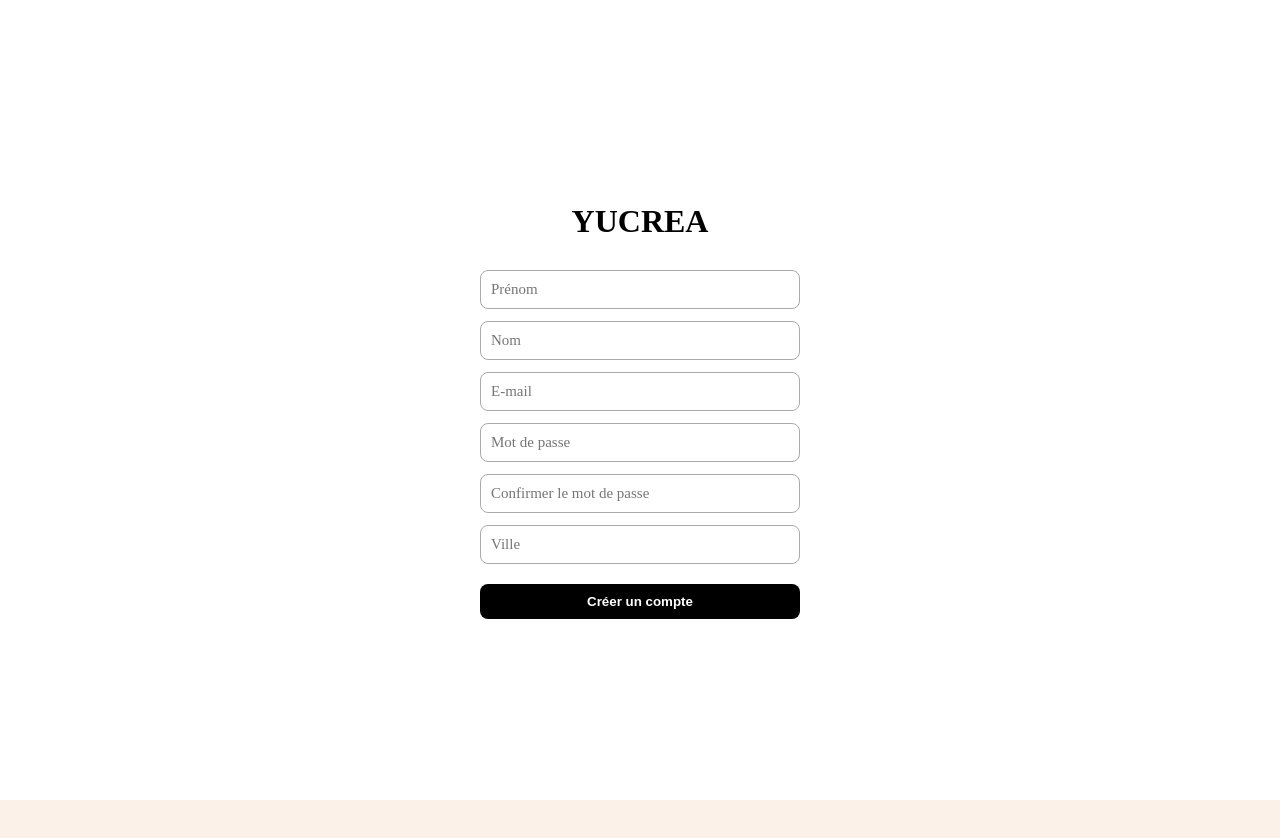
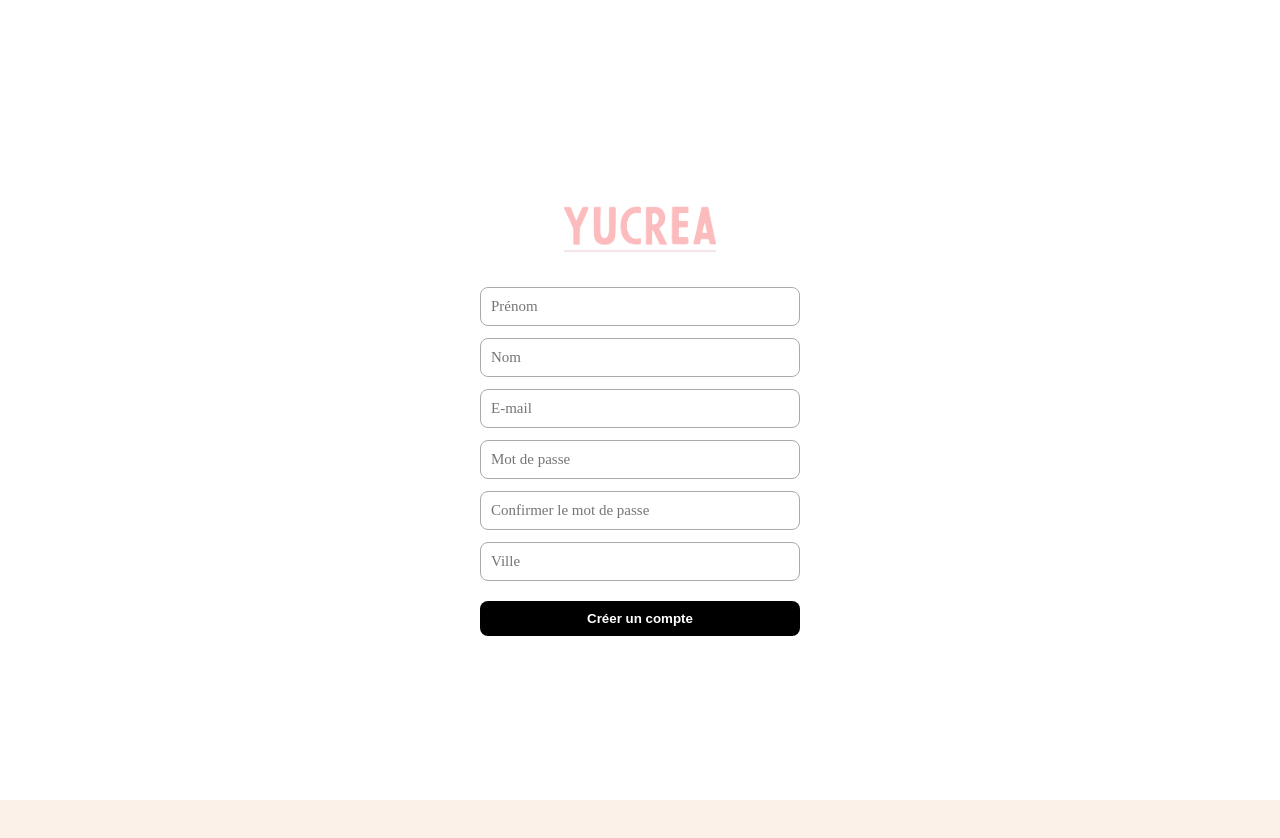
Before and after one commit to itigra5/Projet_TM, a React (Vite) app: page /inscription in a window 1280 px wide. Shown: the top 838 px of the page. Built offline with nearby package versions, Linux system fonts and the light colour scheme; a web font is replaced by a local one.

Commit message:
Ajout du logo

```diff
--- a/src/Components/Connexion.css
+++ b/src/Components/Connexion.css
@@ -8,11 +8,10 @@
   font-family: "Averia Serif Libre", serif;
 }
 
-.login_logo {
-  font-weight: 700;
-  font-size: 34px;
-  margin-bottom: 40px;
-  text-align: center;
+.login_logo_img {
+  height: 80px;
+  width: auto;
+  object-fit: contain;
 }
 
 .login_form {
--- a/src/Components/Connexion.jsx
+++ b/src/Components/Connexion.jsx
@@ -36,7 +36,9 @@ export default function Connexion() {
   return (
   <div className="login_page fixed-page">
     <div className="auth_container">
-      <h1 className="login_logo">YUCREA</h1>
+      <h1 className="login_logo">
+      <img src="/images/logo.png" alt="Yucrea logo" className="login_logo_img" />
+      </h1>
 
       <form className="login_form" onSubmit={handleSubmit}>
         <input
--- a/src/Components/Header.jsx
+++ b/src/Components/Header.jsx
@@ -6,8 +6,9 @@ function Header() {
 
   return (
     <div id="header">
-      <span className="head" id="LogoSite"></span>
-      <span className="head" id="PageName">Yucrea</span>
+      <span className="head" id="LogoSite">
+      <img src="/images/logo.png" alt="Ucrea logo" className="header_logo" /></span>
+      <span className="head" id="PageName"></span>
 
       {/* Ajout du bouton cœur */}
       <button
--- a/src/Components/Inscription.css
+++ b/src/Components/Inscription.css
@@ -8,12 +8,12 @@
   font-family: "Averia Serif Libre", serif;
 }
 
-.signup_logo {
-  font-weight: 700;
-  font-size: 32px;
-  margin-bottom: 30px;
-  text-align: center;
+.signup_logo_img {
+  height: 80px;
+  width: auto;
+  object-fit: contain;
 }
+
 
 .signup_form {
   display: flex;
--- a/src/Components/Inscription.jsx
+++ b/src/Components/Inscription.jsx
@@ -54,7 +54,9 @@ export default function Inscription() {
   return (
   <div className="signup_page fixed-page">
     <div className="auth_container">
-      <h1 className="signup_logo">YUCREA</h1>
+      <h1 className="signup_logo">
+      <img src="/images/logo.png" alt="Yucrea logo" className="signup_logo_img" />
+      </h1>
 
       <form className="signup_form" onSubmit={handleSubmit}>
         <input name="prenom" placeholder="Prénom" value={form.prenom} onChange={handleChange} />
--- a/src/Components/Layout.css
+++ b/src/Components/Layout.css
@@ -15,9 +15,11 @@
   z-index: 10;
 }
 
-.head{
-    margin: 10px;
-    font-size: 20px;
+.header_logo {
+  height: 20px;
+  width: auto;
+  object-fit: contain;
+  display: block;
 }
 
 #NavBar {
@@ -52,7 +54,7 @@
   }
 
 .no-chrome{
-  /* pages /welcome, /connexion, /inscription : plein écran blanc */
+  /* pages welcome, connexion, inscription : plein écran blanc */
   padding: 0;
   min-height: 100dvh;
   background: #fff;
@@ -63,17 +65,17 @@
 .fixed-page {
   position: fixed;
   inset: 0;
-  background-color: #fff; /* fond blanc (ou celui que tu veux) */
+  background-color: #fff;
   display: flex;
   justify-content: center;
   align-items: center;
   padding: 16px;
 }
 
-/* Optionnel : s’assurer que le body ne scroll pas non plus */
 
 
-/* Cadre centré + largeur/hauteur maîtrisées */
+
+
 .auth_container{
   display: flex;
   flex-direction: column;
@@ -84,7 +86,7 @@
   padding: 0;
 }
 
-/* Titre/logo */
+
 .auth_logo{
   text-align: center;
   font-family: "Averia Serif Libre", serif;
@@ -94,7 +96,7 @@
 }
 
 
-/* Formulaire harmonisé */
+
 .auth_form{
   display: flex;
   flex-direction: column;
@@ -107,8 +109,8 @@
   padding: 12px 14px;
   border: 1.2px solid rgba(0,0,0,.45);
   border-radius: 10px;
-  font-size: 16px;         /* évite le zoom iOS */
-  background: #fff;
+  font-size: 16px;
+  background: #ffffff;
 }
 
 .auth_btn{
@@ -125,7 +127,7 @@
 /* Bouton cœur */
 .favorite-link {
   position: absolute;
-  top: 13px;
+  top: 11px;
   right: 15px;
   background: none;
   border: none;
--- a/src/Components/Welcome.css
+++ b/src/Components/Welcome.css
@@ -13,15 +13,17 @@
 }
 
 .welcome_title {
-  font-size: 32px;
+  font-size: 30px;
   font-weight: 300;
   margin-bottom: 40px;
   line-height: 1.3;
 }
 
-.welcome_brand {
-  font-weight: 700;
-  text-decoration: underline 3px #a4d5d9;
+.welcome_logo {
+  height: 90px;
+  width: auto;
+  vertical-align: middle;
+  margin-left: 6px;
 }
 
 .welcome_buttons {
--- a/src/Components/welcome.jsx
+++ b/src/Components/welcome.jsx
@@ -9,7 +9,9 @@ export default function Welcome() {
     <div className="welcome_page fixed-page">
       <div className="welcome_box">
         <h1 className="welcome_title">
-          Bienvenu(e)<br />chez <span className="welcome_brand">YUCREA</span>
+          Bienvenu(e)<br />chez <span className="welcome_brand">
+         <img src="/images/logo.png" alt="Yucrea logo" className="welcome_logo" />
+        </span>
         </h1>
 
         <div className="welcome_buttons">
```
Also changed, not shown: public/images/logo.png (added).
